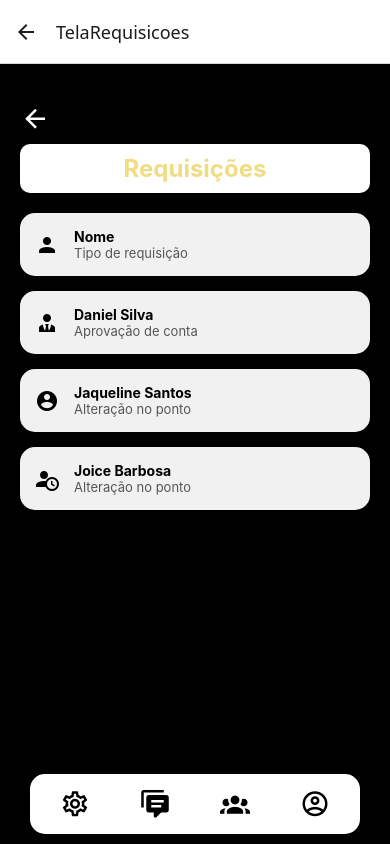
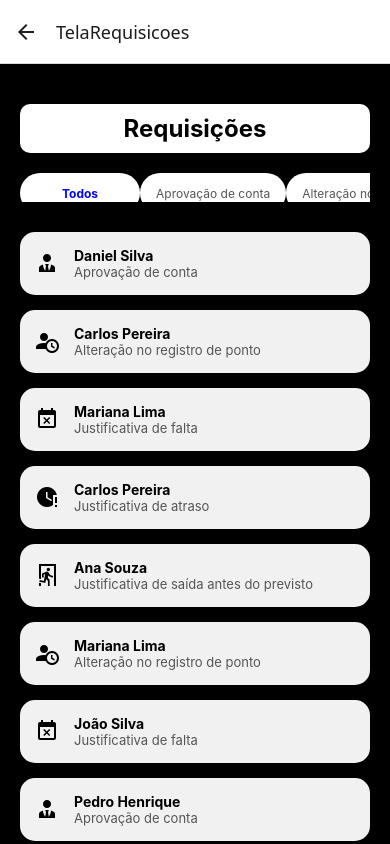
Before and after one commit to rafaeleites/T197_N24CD_Rafael_Leites, a React Native app in the folder projeto_devmoveis/: screen /TelaRequisicoes in a window 390 px wide. Built offline with nearby package versions, Linux system fonts and the light colour scheme.

Commit message:
tudo funcionando com filtros

```diff
--- a/projeto_devmoveis/screens/TelaModerador.js
+++ b/projeto_devmoveis/screens/TelaModerador.js
@@ -9,6 +9,7 @@ import {
   Alert,
   ActivityIndicator,
 } from 'react-native';
+import { Picker } from '@react-native-picker/picker'; // Importação do Picker
 import { getDatabase, ref, onValue, update } from 'firebase/database';
 
 const TelaModerador = () => {
@@ -209,16 +210,28 @@ const TelaModerador = () => {
   return (
     <View style={styles.container}>
       <View style={styles.filtroContainer}>
-        <Text style={styles.labelFiltro}>Filtrar por mês:</Text>
-        <TextInput
-          style={styles.inputFiltro}
-          value={mesSelecionado || ''}
-          onChangeText={setMesSelecionado}
-          placeholder="MM"
-          placeholderTextColor="#999"
-          keyboardType="numeric"
-          maxLength={2}
-        />
+        <Text style={styles.labelFiltro}>Selecione o mês:</Text>
+        <View style={styles.pickerContainer}>
+          <Picker
+            selectedValue={mesSelecionado}
+            onValueChange={(itemValue) => setMesSelecionado(itemValue)}
+            style={styles.picker}
+          >
+            <Picker.Item label="Todos" value={null} />
+            <Picker.Item label="Janeiro" value="01" />
+            <Picker.Item label="Fevereiro" value="02" />
+            <Picker.Item label="Março" value="03" />
+            <Picker.Item label="Abril" value="04" />
+            <Picker.Item label="Maio" value="05" />
+            <Picker.Item label="Junho" value="06" />
+            <Picker.Item label="Julho" value="07" />
+            <Picker.Item label="Agosto" value="08" />
+            <Picker.Item label="Setembro" value="09" />
+            <Picker.Item label="Outubro" value="10" />
+            <Picker.Item label="Novembro" value="11" />
+            <Picker.Item label="Dezembro" value="12" />
+          </Picker>
+        </View>
       </View>
 
       {carregando ? (
@@ -311,14 +324,22 @@ const styles = StyleSheet.create({
   labelFiltro: {
     marginRight: 10,
     fontWeight: 'bold',
+    fontSize: 18, // Aumenta o tamanho da fonte
   },
-  inputFiltro: {
+  pickerContainer: {
     borderWidth: 1,
     borderColor: '#ccc',
     borderRadius: 5,
-    padding: 5,
-    width: 80,
     backgroundColor: '#fff',
+    overflow: 'hidden',
+    width: 150, // Largura suficiente para o texto
+    height: 30, // Altura ajustada para evitar cortes
+    justifyContent: 'center', // Centraliza o texto verticalmente
+  },
+  picker: {
+    height: 50, // Altura ajustada para combinar com o contêiner
+    color: '#000',
+    fontSize: 16,
   },
 });
 
--- a/projeto_devmoveis/screens/TelaNotificacoes.js
+++ b/projeto_devmoveis/screens/TelaNotificacoes.js
@@ -1,5 +1,6 @@
-import React from 'react';
+import React, { useState } from 'react';
 import { View, Text, StyleSheet, FlatList, TouchableOpacity, Alert } from 'react-native';
+import { Picker } from '@react-native-picker/picker';
 
 const formatarData = (data) => {
   const [ano, mes, dia] = data.split('-');
@@ -10,12 +11,24 @@ const atrasos = [
   { id: '1', funcionario: 'João Silva', motivo: 'Atraso de 15 minutos', data: formatarData('2025-01-10') },
   { id: '2', funcionario: 'Ana Souza', motivo: 'Atraso de 30 minutos', data: formatarData('2025-02-15') },
   { id: '3', funcionario: 'Carlos Pereira', motivo: 'Atraso de 10 minutos', data: formatarData('2025-03-20') },
+  { id: '4', funcionario: 'Mariana Lima', motivo: 'Atraso de 20 minutos', data: formatarData('2025-01-12') },
+  { id: '5', funcionario: 'João Silva', motivo: 'Atraso de 25 minutos', data: formatarData('2025-02-18') },
+  { id: '6', funcionario: 'Ana Souza', motivo: 'Atraso de 40 minutos', data: formatarData('2025-03-05') },
+  { id: '7', funcionario: 'Carlos Pereira', motivo: 'Atraso de 5 minutos', data: formatarData('2025-03-10') },
+  { id: '8', funcionario: 'Mariana Lima', motivo: 'Atraso de 50 minutos', data: formatarData('2025-03-25') },
 ];
 
 const faltas = [
   { id: '1', funcionario: 'Mariana Lima', motivo: 'Falta não justificada', data: formatarData('2025-01-12') },
   { id: '2', funcionario: 'João Silva', motivo: 'Falta não justificada', data: formatarData('2025-02-18') },
   { id: '3', funcionario: 'Carlos Pereira', motivo: 'Falta não justificada', data: formatarData('2025-03-25') },
+  { id: '4', funcionario: 'Ana Souza', motivo: 'Falta justificada', data: formatarData('2025-01-15') },
+  { id: '5', funcionario: 'João Silva', motivo: 'Falta não justificada', data: formatarData('2025-02-20') },
+  { id: '6', funcionario: 'Carlos Pereira', motivo: 'Falta justificada', data: formatarData('2025-03-01') },
+  { id: '7', funcionario: 'Mariana Lima', motivo: 'Falta não justificada', data: formatarData('2025-03-10') },
+  { id: '8', funcionario: 'Ana Souza', motivo: 'Falta não justificada', data: formatarData('2025-03-15') },
+  { id: '9', funcionario: 'João Silva', motivo: 'Falta justificada', data: formatarData('2025-03-20') },
+  { id: '10', funcionario: 'Carlos Pereira', motivo: 'Falta não justificada', data: formatarData('2025-03-30') },
 ];
 
 const saidas = [
@@ -23,9 +36,36 @@ const saidas = [
   { id: '2', funcionario: 'Ana Souza', motivo: 'Saiu 30 minutos antes', data: formatarData('2025-02-22') },
   { id: '3', funcionario: 'Carlos Pereira', motivo: 'Saiu 2 horas antes', data: formatarData('2025-03-28') },
   { id: '4', funcionario: 'Mariana Lima', motivo: 'Saiu 15 minutos antes', data: formatarData('2025-03-30') },
+  { id: '5', funcionario: 'João Silva', motivo: 'Saiu 45 minutos antes', data: formatarData('2025-01-25') },
+  { id: '6', funcionario: 'Ana Souza', motivo: 'Saiu 1 hora antes', data: formatarData('2025-02-10') },
+  { id: '7', funcionario: 'Carlos Pereira', motivo: 'Saiu 30 minutos antes', data: formatarData('2025-02-15') },
+  { id: '8', funcionario: 'Mariana Lima', motivo: 'Saiu 2 horas antes', data: formatarData('2025-03-05') },
+  { id: '9', funcionario: 'João Silva', motivo: 'Saiu 1 hora antes', data: formatarData('2025-03-10') },
+  { id: '10', funcionario: 'Ana Souza', motivo: 'Saiu 15 minutos antes', data: formatarData('2025-03-15') },
+  { id: '11', funcionario: 'Carlos Pereira', motivo: 'Saiu 1 hora antes', data: formatarData('2025-03-20') },
+  { id: '12', funcionario: 'Mariana Lima', motivo: 'Saiu 30 minutos antes', data: formatarData('2025-03-25') },
+  { id: '13', funcionario: 'João Silva', motivo: 'Saiu 2 horas antes', data: formatarData('2025-03-28') },
+  { id: '14', funcionario: 'Ana Souza', motivo: 'Saiu 1 hora antes', data: formatarData('2025-03-30') },
 ];
 
 function TelaNotificacoes() {
+  const [expandAtrasos, setExpandAtrasos] = useState(false);
+  const [expandFaltas, setExpandFaltas] = useState(false);
+  const [expandSaidas, setExpandSaidas] = useState(false);
+
+  const [mesSelecionado, setMesSelecionado] = useState('');
+  const [funcionarioSelecionado, setFuncionarioSelecionado] = useState('');
+
+  const filtrarPorMes = (notificacoes) => {
+    if (!mesSelecionado || mesSelecionado === "") return notificacoes;
+    return notificacoes.filter((item) => item.data.split('-')[1] === mesSelecionado);
+  };
+
+  const filtrarPorFuncionario = (notificacoes) => {
+    if (!funcionarioSelecionado || funcionarioSelecionado === "") return notificacoes;
+    return notificacoes.filter((item) => item.funcionario === funcionarioSelecionado);
+  };
+
   const handleAtrasoPress = (item) => {
     Alert.alert('Detalhes do Atraso', `Funcionário: ${item.funcionario}\nMotivo: ${item.motivo}\nData: ${item.data}`);
   };
@@ -40,11 +80,52 @@ function TelaNotificacoes() {
 
   return (
     <View style={styles.container}>
-      <Text style={styles.title}>Configurações de Notificações</Text>
+      <Text style={styles.title}>Notificações</Text>
 
+      {/* Filtro por Funcionário */}
+      <Picker
+        selectedValue={funcionarioSelecionado}
+        onValueChange={(itemValue) => setFuncionarioSelecionado(itemValue)}
+        style={styles.picker}
+      >
+        <Picker.Item label="Todos os funcionários" value="" />
+        <Picker.Item label="João Silva" value="João Silva" />
+        <Picker.Item label="Ana Souza" value="Ana Souza" />
+        <Picker.Item label="Carlos Pereira" value="Carlos Pereira" />
+        <Picker.Item label="Mariana Lima" value="Mariana Lima" />
+      </Picker>
+
+      {/* Filtro por Mês */}
+      <Picker
+        selectedValue={mesSelecionado}
+        onValueChange={(itemValue) => setMesSelecionado(itemValue)}
+        style={styles.picker}
+      >
+        <Picker.Item label="Todos os meses" value="" />
+        <Picker.Item label="Janeiro" value="01" />
+        <Picker.Item label="Fevereiro" value="02" />
+        <Picker.Item label="Março" value="03" />
+        <Picker.Item label="Abril" value="04" />
+        <Picker.Item label="Maio" value="05" />
+        <Picker.Item label="Junho" value="06" />
+        <Picker.Item label="Julho" value="07" />
+        <Picker.Item label="Agosto" value="08" />
+        <Picker.Item label="Setembro" value="09" />
+        <Picker.Item label="Outubro" value="10" />
+        <Picker.Item label="Novembro" value="11" />
+        <Picker.Item label="Dezembro" value="12" />
+      </Picker>
+
+      {/* Atrasos */}
+      <TouchableOpacity onPress={() => setExpandAtrasos(!expandAtrasos)}>
+        <View style={styles.sectionHeader}>
           <Text style={styles.sectionTitle}>Atrasos</Text>
+          <Text style={styles.notificationCount}>{filtrarPorMes(filtrarPorFuncionario(atrasos)).length}</Text>
+        </View>
+      </TouchableOpacity>
+      {expandAtrasos && (
         <FlatList
-        data={atrasos}
+          data={filtrarPorMes(filtrarPorFuncionario(atrasos))}
           keyExtractor={(item) => item.id}
           renderItem={({ item }) => (
             <TouchableOpacity onPress={() => handleAtrasoPress(item)}>
@@ -56,10 +137,18 @@ function TelaNotificacoes() {
             </TouchableOpacity>
           )}
         />
+      )}
 
+      {/* Faltas */}
+      <TouchableOpacity onPress={() => setExpandFaltas(!expandFaltas)}>
+        <View style={styles.sectionHeader}>
           <Text style={styles.sectionTitle}>Faltas</Text>
+          <Text style={styles.notificationCount}>{filtrarPorMes(filtrarPorFuncionario(faltas)).length}</Text>
+        </View>
+      </TouchableOpacity>
+      {expandFaltas && (
         <FlatList
-        data={faltas}
+          data={filtrarPorMes(filtrarPorFuncionario(faltas))}
           keyExtractor={(item) => item.id}
           renderItem={({ item }) => (
             <TouchableOpacity onPress={() => handleFaltaPress(item)}>
@@ -71,10 +160,18 @@ function TelaNotificacoes() {
             </TouchableOpacity>
           )}
         />
+      )}
 
+      {/* Saídas */}
+      <TouchableOpacity onPress={() => setExpandSaidas(!expandSaidas)}>
+        <View style={styles.sectionHeader}>
           <Text style={styles.sectionTitle}>Saídas</Text>
+          <Text style={styles.notificationCount}>{filtrarPorMes(filtrarPorFuncionario(saidas)).length}</Text>
+        </View>
+      </TouchableOpacity>
+      {expandSaidas && (
         <FlatList
-        data={saidas}
+          data={filtrarPorMes(filtrarPorFuncionario(saidas))}
           keyExtractor={(item) => item.id}
           renderItem={({ item }) => (
             <TouchableOpacity onPress={() => handleSaidaPress(item)}>
@@ -86,6 +183,7 @@ function TelaNotificacoes() {
             </TouchableOpacity>
           )}
         />
+      )}
     </View>
   );
 }
@@ -103,12 +201,28 @@ const styles = StyleSheet.create({
     marginBottom: 20,
     color: '#333',
   },
+  picker: {
+    backgroundColor: '#fff',
+    marginBottom: 20,
+    borderRadius: 8,
+  },
+  sectionHeader: {
+    flexDirection: 'row',
+    justifyContent: 'space-between',
+    alignItems: 'center',
+    paddingVertical: 10,
+    borderBottomWidth: 1,
+    borderBottomColor: '#ddd',
+  },
   sectionTitle: {
     fontSize: 20,
     fontWeight: 'bold',
-    marginTop: 20,
-    marginBottom: 10,
     color: '#555',
+  },
+  notificationCount: {
+    fontSize: 16,
+    fontWeight: 'bold',
+    color: '#888',
   },
   item: {
     backgroundColor: '#fff',
--- a/projeto_devmoveis/screens/TelaRequisicoes.js
+++ b/projeto_devmoveis/screens/TelaRequisicoes.js
@@ -1,37 +1,71 @@
-import React from 'react';
-import { View, Text, StyleSheet, TouchableOpacity, Image, ScrollView } from 'react-native';
+import React, { useState } from 'react';
+import { View, Text, StyleSheet, TouchableOpacity, ScrollView } from 'react-native';
 import MaterialCommunityIcons from 'react-native-vector-icons/MaterialCommunityIcons';
-import { useNavigation } from '@react-navigation/native';
 
-const cor1 = '#000000'; //preto
-const cor2 = "#f0dc82"; //dourado
-const cor3 = '2F2F2F'; // Cinza
-const cor4 = 'F5F5DC'; // Bege
-const cor5 = 'B8860B'; // dourado2
+const cor1 = '#000000'; // Preto
+const cor2 = "#f0dc82"; // Dourado
 
 export default function TelaRequisicoes() {
-  const navigation = useNavigation();
+  const [tipoSelecionado, setTipoSelecionado] = useState(''); // Filtro por tipo de requisição
 
   const requisicoes = [
-    { nome: "Nome", tipo: "Tipo de requisição", icon: "account" },
     { nome: "Daniel Silva", tipo: "Aprovação de conta", icon: "account-tie" },
-    { nome: "Jaqueline Santos", tipo: "Alteração no ponto", icon: "account-circle" },
-    { nome: "Joice Barbosa", tipo: "Alteração no ponto", icon: "account-clock" },
+    { nome: "Carlos Pereira", tipo: "Alteração no registro de ponto", icon: "account-clock" },
+    { nome: "Mariana Lima", tipo: "Justificativa de falta", icon: "calendar-remove" },
+    { nome: "Carlos Pereira", tipo: "Justificativa de atraso", icon: "clock-alert" },
+    { nome: "Ana Souza", tipo: "Justificativa de saída antes do previsto", icon: "exit-run" },
+    { nome: "Mariana Lima", tipo: "Alteração no registro de ponto", icon: "account-clock" },
+    { nome: "João Silva", tipo: "Justificativa de falta", icon: "calendar-remove" },
+    { nome: "Pedro Henrique", tipo: "Aprovação de conta", icon: "account-tie" },
+    { nome: "Ana Souza", tipo: "Justificativa de atraso", icon: "clock-alert" },
+    { nome: "João Silva", tipo: "Justificativa de saída antes do previsto", icon: "exit-run" },
   ];
+
+  // Filtrar as requisições com base no tipo selecionado
+  const requisicoesFiltradas = tipoSelecionado
+    ? requisicoes.filter((item) => item.tipo === tipoSelecionado)
+    : requisicoes;
 
   return (
     <View style={styles.container}>
-      {/* Botão Voltar */}
-      <TouchableOpacity onPress={() => navigation.goBack()} style={styles.backButton}>
-        <MaterialCommunityIcons name="arrow-left" size={30} color="#fff" />
-      </TouchableOpacity>
-
       {/* Título */}
       <Text style={styles.title}>Requisições</Text>
 
+      {/* Filtros */}
+      <ScrollView horizontal showsHorizontalScrollIndicator={false} style={styles.filterContainer}>
+        <TouchableOpacity onPress={() => setTipoSelecionado('')} style={styles.filterButton}>
+          <Text style={[styles.filterText, tipoSelecionado === '' && styles.filterTextSelected]}>Todos</Text>
+        </TouchableOpacity>
+        <TouchableOpacity onPress={() => setTipoSelecionado('Aprovação de conta')} style={styles.filterButton}>
+          <Text style={[styles.filterText, tipoSelecionado === 'Aprovação de conta' && styles.filterTextSelected]}>
+            Aprovação de conta
+          </Text>
+        </TouchableOpacity>
+        <TouchableOpacity onPress={() => setTipoSelecionado('Alteração no registro de ponto')} style={styles.filterButton}>
+          <Text style={[styles.filterText, tipoSelecionado === 'Alteração no registro de ponto' && styles.filterTextSelected]}>
+            Alteração no ponto
+          </Text>
+        </TouchableOpacity>
+        <TouchableOpacity onPress={() => setTipoSelecionado('Justificativa de falta')} style={styles.filterButton}>
+          <Text style={[styles.filterText, tipoSelecionado === 'Justificativa de falta' && styles.filterTextSelected]}>
+            Justificativa de falta
+          </Text>
+        </TouchableOpacity>
+        <TouchableOpacity onPress={() => setTipoSelecionado('Justificativa de atraso')} style={styles.filterButton}>
+          <Text style={[styles.filterText, tipoSelecionado === 'Justificativa de atraso' && styles.filterTextSelected]}>
+            Justificativa de atraso
+          </Text>
+        </TouchableOpacity>
+        <TouchableOpacity onPress={() => setTipoSelecionado('Justificativa de saída antes do previsto')} style={styles.filterButton}>
+          <Text style={[styles.filterText, tipoSelecionado === 'Justificativa de saída antes do previsto' && styles.filterTextSelected]}>
+            Saída antecipada
+          </Text>
+        </TouchableOpacity>
+      </ScrollView>
+
       {/* Lista de Requisições */}
       <ScrollView contentContainerStyle={styles.scrollContainer}>
-        {requisicoes.map((item, index) => (
+        {requisicoesFiltradas.map((item, index) => (
           <View key={index} style={styles.card}>
             <MaterialCommunityIcons name={item.icon} size={24} color="#000" style={styles.avatar} />
             <View>
@@ -41,29 +75,6 @@ export default function TelaRequisicoes() {
           </View>
         ))}
       </ScrollView>
-
-      {/* Rodapé com ícones */}
-      <View style={styles.footer}>
-        <TouchableOpacity onPress={() => navigation.navigate('TelaRecursos')}>
-          <MaterialCommunityIcons name="cog-outline" size={30} color="#000" />
-          {/* Engrenagem */}
-        </TouchableOpacity>
-        <TouchableOpacity onPress={() => navigation.navigate('TelaRequisicoes')}>
-          <MaterialCommunityIcons name="comment-text-multiple" size={30} color="#000" />
-          {/* Comentários */}
-        </TouchableOpacity>
-        <TouchableOpacity onPress={() => navigation.navigate('TelaEstagiarios')}>
-          <MaterialCommunityIcons name="account-group" size={30} color="#000" />
-          {/* Pessoas */}
-        </TouchableOpacity>
-        <TouchableOpacity onPress={() => navigation.navigate('TelaPerfil')}>
-          <MaterialCommunityIcons
-            name="account-circle-outline" //Foto de perfil
-            size={30}
-            color="#000"
-          />
-        </TouchableOpacity>
-      </View>
     </View>
   );
 }
@@ -75,13 +86,10 @@ const styles = StyleSheet.create({
     paddingTop: 40,
     paddingHorizontal: 20,
   },
-  backButton: {
-    marginBottom: 10,
-  },
   title: {
     fontSize: 24,
     fontWeight: 'bold',
-    color: cor2,
+    color: '#000', // Alterado para preto
     backgroundColor: '#fff',
     padding: 10,
     borderRadius: 10,
@@ -92,8 +100,38 @@ const styles = StyleSheet.create({
     shadowOffset: { width: 0, height: 2 },
     elevation: 5,
   },
+  filterContainer: {
+    flexDirection: 'row',
+    flexWrap: 'wrap',
+    marginBottom: 20,
+    gap: 10,
+    zIndex: 1, // Garante que os filtros fiquem acima de outros elementos
+  },
+  filterButton: {
+    paddingVertical: 12,
+    paddingHorizontal: 16,
+    backgroundColor: '#fff',
+    borderRadius: 20,
+    elevation: 3,
+    alignItems: 'center',
+    justifyContent: 'center',
+    minWidth: 120,
+    minHeight: 40,
+    zIndex: 2, // Garante que os botões fiquem acima de outros elementos
+  },
+  filterText: {
+    fontSize: 12,
+    color: '#555',
+    textAlign: 'center',
+    flexShrink: 1,
+  },
+  filterTextSelected: {
+    fontWeight: 'bold',
+    color: '#0000FF', // Alterado para azul
+  },
   scrollContainer: {
     paddingBottom: 80,
+    marginTop: 10, // Adiciona espaço entre os filtros e a lista de notificações
   },
   card: {
     flexDirection: 'row',
@@ -115,17 +153,4 @@ const styles = StyleSheet.create({
     fontSize: 13,
     color: '#555',
   },
-  footer: {
-    backgroundColor: 'white',
-    position: 'absolute',
-    bottom: 10,
-    left: 30,
-    right: 30,
-    flexDirection: 'row',
-    justifyContent: 'space-between',
-    paddingHorizontal: 30,
-    paddingVertical: 15,
-    paddingTop: 15,
-    borderRadius: 15,
-  },
 });
```
Lines whose indentation alone changed are shown as unchanged.
